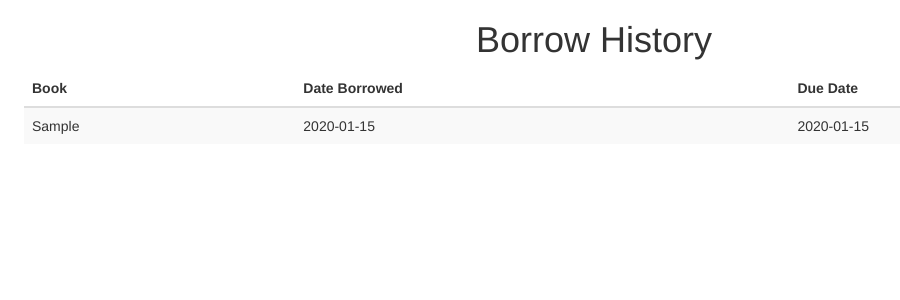
After one commit to j0eTheRipper/library_webapp, a Flask app: page /view_borrows/ in a window 1280 px wide. The commit adds this page. Shown: the top 300 px of the page, without its empty margins (46-946 px from the left). Run offline with Flask 2, Linux system fonts and the light colour scheme; the visitor is signed in with stand-in values (Sample User, id 1); tables that the repository leaves empty hold one stand-in row (values such as "Sample post"); some libraries are stand-ins or nearby versions.

Commit message:
implemented basic table for user borrow history

```diff
--- a/app/__init__.py
+++ b/app/__init__.py
@@ -36,4 +36,7 @@ def create_app(test_config=None):
     from .borrow import borrow_bp
     app.register_blueprint(borrow_bp)
 
+    from .view_borrows import view_borrows_bp
+    app.register_blueprint(view_borrows_bp)
+
     return app
--- a/app/templates/index/user.html
+++ b/app/templates/index/user.html
@@ -7,7 +7,7 @@
     </h1>
     <ul>
         <li><h3><a href="/borrow/browse">Browse Books</a></h3></li>
-        <li><h3><a class="disabled">View Recent Borrows</a></h3></li>
+        <li><h3><a href="/view_borrows/">View Recent Borrows</a></h3></li>
         <li><h3><a href="/login/logout" id="logout">Logout</a></h3></li>
     </ul>
 </div>
--- /dev/null
+++ b/app/templates/view_borrows/view_borrows.html
@@ -0,0 +1,27 @@
+{% extends 'base.html' %}
+{% block page_title %}
+    view borrows
+{% endblock %}
+{% block page_content %}
+<h1 align="center">Borrow History</h1>
+    <div class="container">
+        <table class="table table-hover table-striped">
+            <thead>
+            <tr>
+                <th scope="col">Book</th>
+                <th scope="col">Date Borrowed</th>
+                <th scope="col">Due Date</th>
+            </tr>
+            </thead>
+            <tbody>
+            {% for borrow in borrows %}
+                <tr>
+                    <td>{{ borrow.book }}</td>
+                    <td>{{ borrow.date_borrowed }}</td>
+                    <td>{{ borrow.date_returned }}</td>
+                </tr>
+            {% endfor %}
+            </tbody>
+        </table>
+    </div>
+{% endblock %}
--- a/app/view_borrows/__init__.py
+++ b/app/view_borrows/__init__.py
@@ -0,0 +1 @@
+from .view_borrows import bp as view_borrows_bp
--- a/app/view_borrows/view_borrows.py
+++ b/app/view_borrows/view_borrows.py
@@ -8,4 +8,11 @@ bp = Blueprint('view_borrows', __name__, url_prefix='/view_borrows')
 
 @bp.route('/')
 def view_borrows():
-    pass
+    db = get_db()
+
+    if session.get('is_admin'):
+        borrows = db.query(Borrows).all()
+    else:
+        borrows = db.query(Users).filter_by(username=session['username']).first().borrows
+
+    return render_template('view_borrows/view_borrows.html', borrows=borrows)
```
